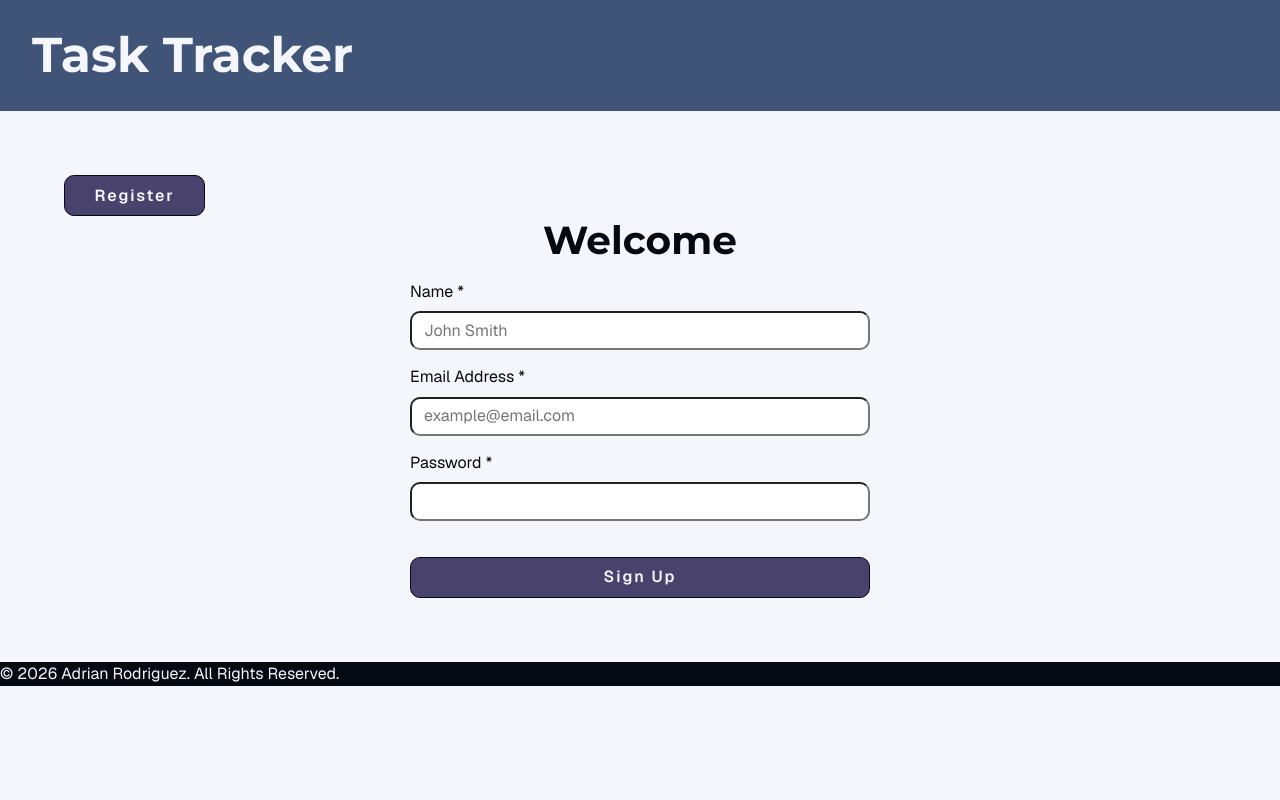
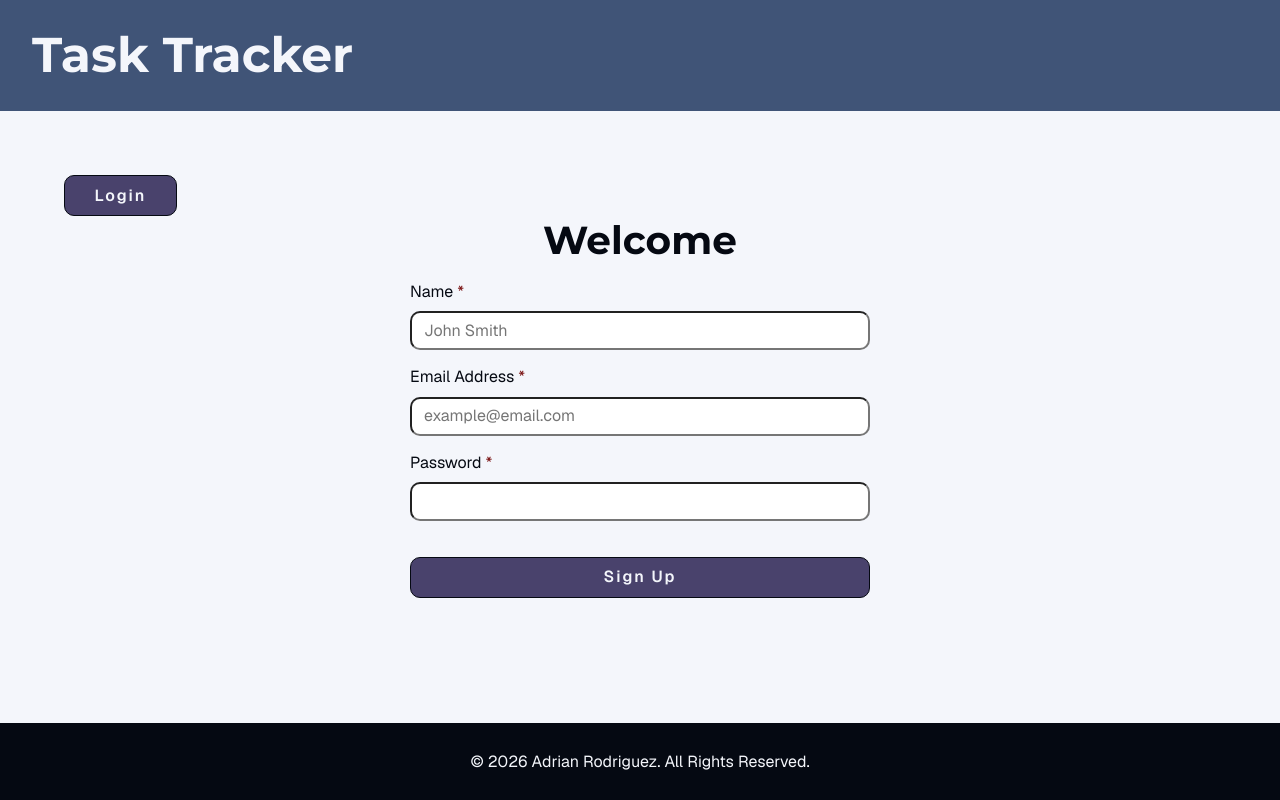
Before and after one commit to adriarodr/task-tracker-frontend, a React (Vite) app: page / in a window 1280 px wide. Built offline with nearby package versions, Linux system fonts and the light colour scheme; no server answers.

Commit message:
fix: fix the app not taking up the entire screen

```diff
--- a/src/App.css
+++ b/src/App.css
@@ -61,14 +61,26 @@ select {
   padding-inline-start: 1.5rem;
 }
 
+.icon {
+  display: block;
+  max-width: 100%;
+  height: 40px;
+  width: 40px;
+}
+
 /* Rest of CSS */
 body {
-  display: flex;
-  flex-direction: column;
   background-color: var(--c-neutral-200);
   color: var(--c-neutral-700);
   font-family: var(--ff-text);
   line-height: 1.5;
+}
+
+#root {
+  min-height: 100dvh;
+  display: grid;
+  grid-template-areas: 'header' 'main' 'footer';
+  grid-template-rows: auto 1fr auto;
 }
 
 h1,
@@ -92,17 +104,56 @@ h3 {
   line-height: 1.3;
 }
 
+.btn {
+  padding: 0.45rem 1.85rem;
+  border: 1px solid var(--c-neutral-700);
+  border-radius: var(--border-radius-sm);
+  background-color: var(--c-primary-800);
+  color: var(--c-neutral-200);
+  font-weight: var(--fw-semi-bold);
+  letter-spacing: 0.12em;
+  text-transform: capitalize;
+  transition:
+    border-radius var(--transition-duration) ease-in-out,
+    background-color var(--transition-duration) ease-in-out;
+}
+
+.btn:hover {
+  border-radius: var(--border-radius-md);
+  background-color: var(--c-neutral-700);
+}
+
 header {
   grid-area: header;
+  display: flex;
+  flex-direction: row;
+  flex-wrap: wrap;
+  justify-content: space-between;
+  align-items: center;
+  gap: 1.25rem;
   background-color: var(--c-primary-600);
   padding: var(--padding-sm);
   color: var(--c-neutral-200);
 }
 
+.logout-btn {
+  display: flex;
+  flex-direction: row;
+  align-items: center;
+  gap: 0.75rem;
+  background-color: var(--c-neutral-700);
+  color: var(--c-neutral-200);
+  padding: 1rem 2rem;
+
+  & .icon {
+    width: 30px;
+    height: 30px;
+  }
+}
+
 main {
-  /* min-height: 100dvh; */
+  grid-area: main;
   padding: 5%;
-  margin-inline: auto;
 }
 
 .form-container {
@@ -117,7 +168,7 @@ main {
 }
 
 .required {
-  color: var(--c-red);
+  color: var(--c-error);
 }
 
 .message {
@@ -138,25 +189,6 @@ main {
   background-color: var(--c-error-bg);
   border: 2px solid var(--c-error);
   color: var(--c-error);
-}
-
-.btn {
-  padding: 0.45rem 1.85rem;
-  border: 1px solid var(--c-neutral-700);
-  border-radius: var(--border-radius-sm);
-  background-color: var(--c-primary-800);
-  color: var(--c-neutral-200);
-  font-weight: var(--fw-semi-bold);
-  letter-spacing: 0.12em;
-  text-transform: capitalize;
-  transition:
-    border-radius var(--transition-duration) ease-in-out,
-    background-color var(--transition-duration) ease-in-out;
-}
-
-.btn:hover {
-  border-radius: var(--border-radius-md);
-  background-color: var(--c-neutral-700);
 }
 
 form {
@@ -197,10 +229,6 @@ footer {
   grid-area: footer;
   background-color: var(--c-neutral-700);
   color: var(--c-neutral-200);
+  padding: var(--padding-sm);
+  text-align: center;
 }
-
-.icon {
-  display: block;
-  height: 40px;
-  width: 40px;
-}
--- a/src/components/LogoutButton.jsx
+++ b/src/components/LogoutButton.jsx
@@ -3,7 +3,7 @@ import logoutIcon from '../assets/icons/log-in-out.svg';
 export default function LogoutButton({ onLogout }) {
   return (
     <button className='btn logout-btn' onClick={onLogout}>
-      <img src={logoutIcon} alt='Log out Icon' /> Log out
+      <img src={logoutIcon} alt='Log out Icon' className='icon' /> Log out
     </button>
   );
 }
--- a/src/components/layout/PublicLayout.jsx
+++ b/src/components/layout/PublicLayout.jsx
@@ -13,7 +13,7 @@ export default function PublicLayout({ onLogin }) {
   return (
     <main>
       <button onClick={handleToggle} className='btn'>
-        {isRegister ? 'Register' : 'Login'}
+        {isRegister ? 'Login' : 'Register'}
       </button>
 
       {isRegister ? <RegisterForm /> : <LoginForm onSuccess={onLogin} />}
```
